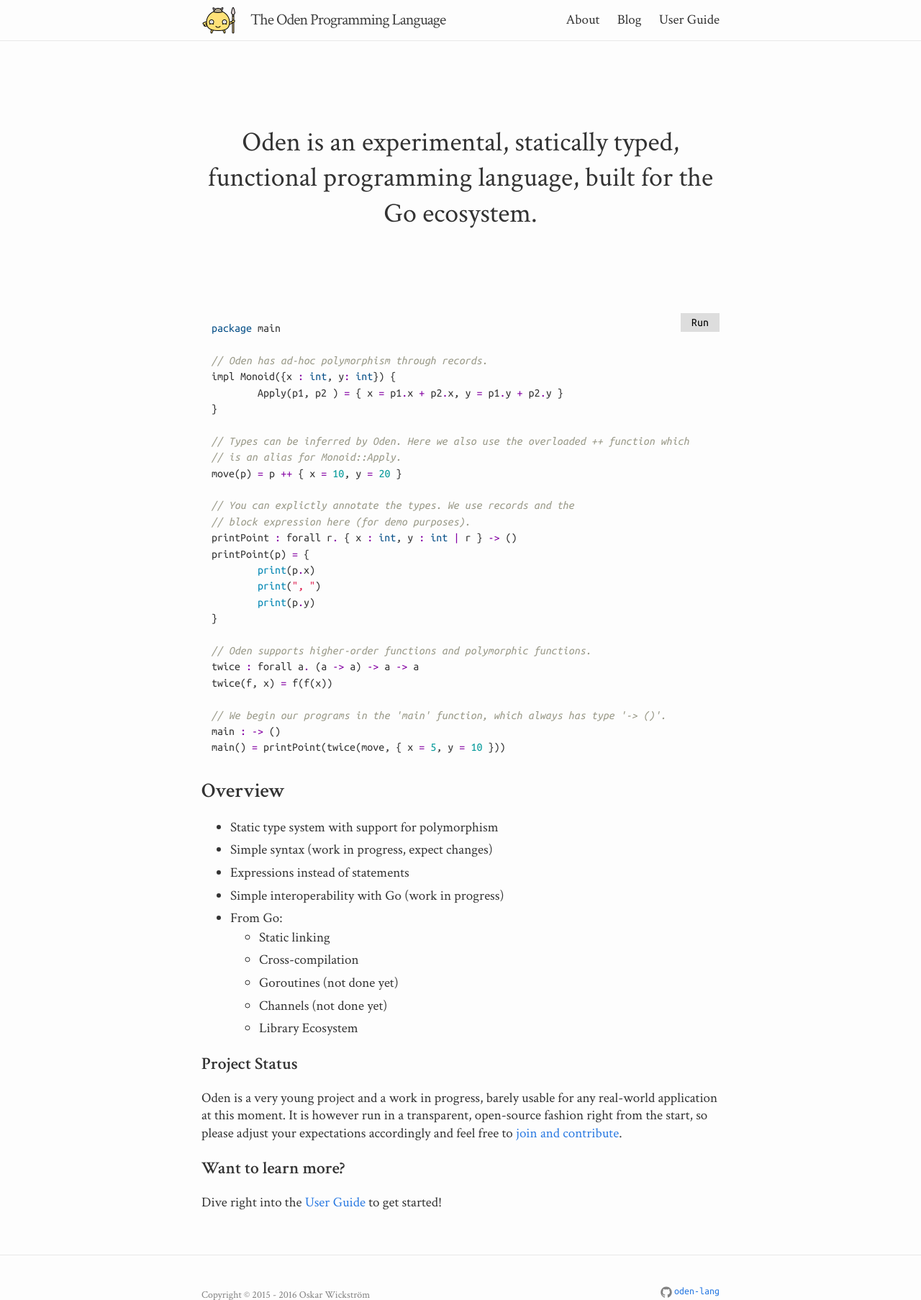
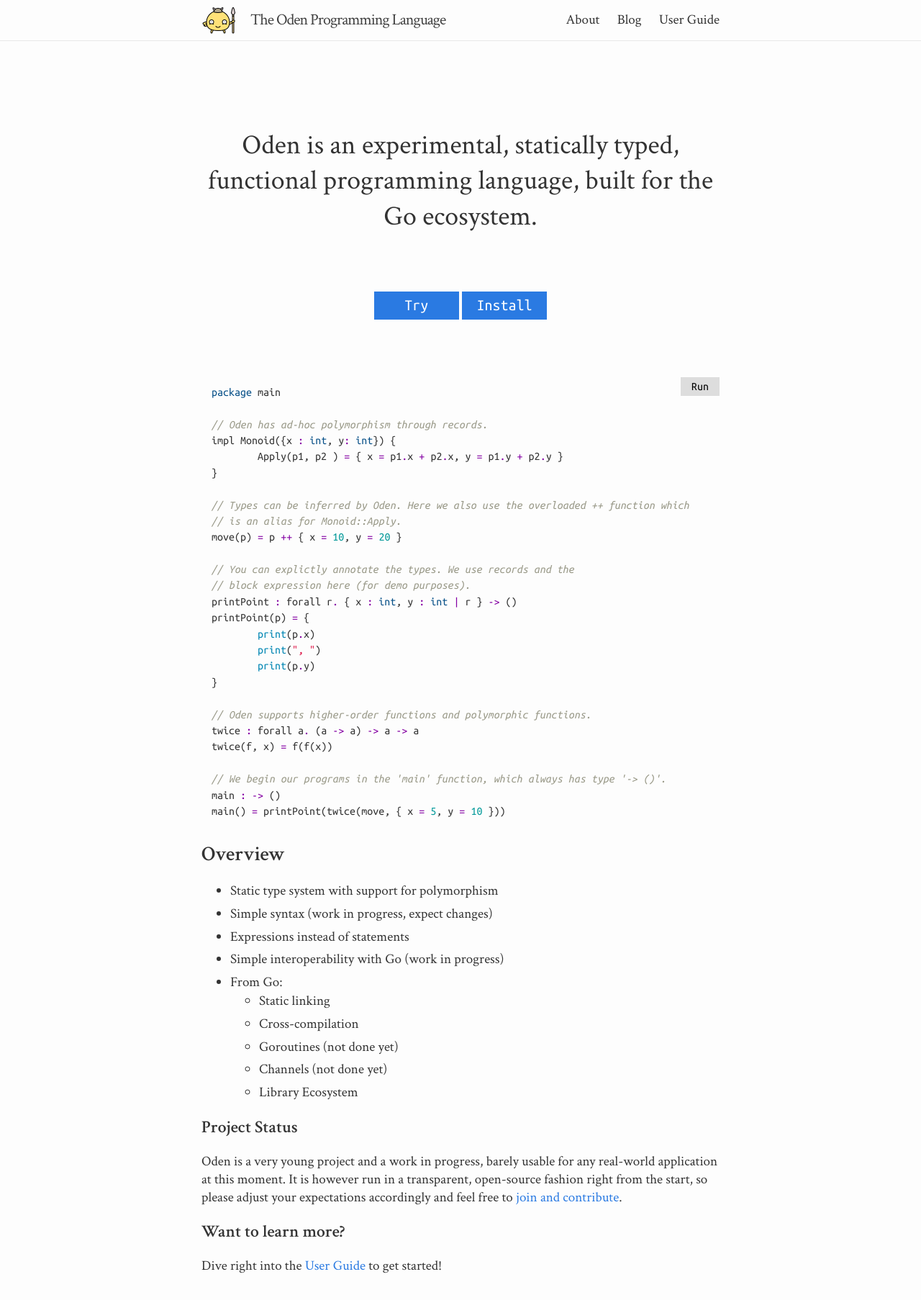
Before and after one commit to oden-lang/oden-lang.github.io, a Jekyll site: the page built from index.md, in a window 1280 px wide, cut to the strip 0-1806 px from the top of the page. Shown: the whole strip at 72% size. Built offline with Jekyll 4.4.1, drawn with Linux system fonts in a browser that asks for light colours.

Commit message:
Add quick links on start page

```diff
--- a/_layouts/start.html
+++ b/_layouts/start.html
@@ -13,6 +13,12 @@
         <p class="description">
         {{ site.description }}
         </p>
+
+        <nav class="quick-links">
+          <a target="_blank" href="https://playground.oden-lang.org">Try</a>
+          <a href="https://oden-lang.org/user-guide/latest/installation.html">Install</a>
+        </nav>
+
         <div class="playground-runnable">
 {% highlight go %}
 package main
--- a/_sass/_layout.scss
+++ b/_sass/_layout.scss
@@ -310,7 +310,6 @@
   padding: 5px 15px;
   border: none;
   border-radius: 0;
-  outline: none;
   cursor: pointer;
   font-family: $monospace-font-family;
   font-size: 16px;
@@ -355,9 +354,32 @@
 
   .description {
     font-size: 200%;
-    margin: 2em 0 3em;
+    margin: $spacing-unit * 2 0 $spacing-unit * 2;
     text-align: center;
     font-weight: 300;
+  }
+}
+
+.quick-links {
+  text-align: center;
+  margin: 0 0 $spacing-unit * 2;
+}
+
+.quick-links a {
+  display: inline-block;
+  background: #ddd;
+  padding: 5px 15px;
+  min-width: 4em;
+  cursor: pointer;
+  font-family: $monospace-font-family;
+  font-size: 22px;
+  color: #fff;
+  background: $brand-color;
+  text-decoration: none;
+
+  &:focus,
+  &:hover {
+    background: darken($brand-color, 15%);
   }
 }
 
```
